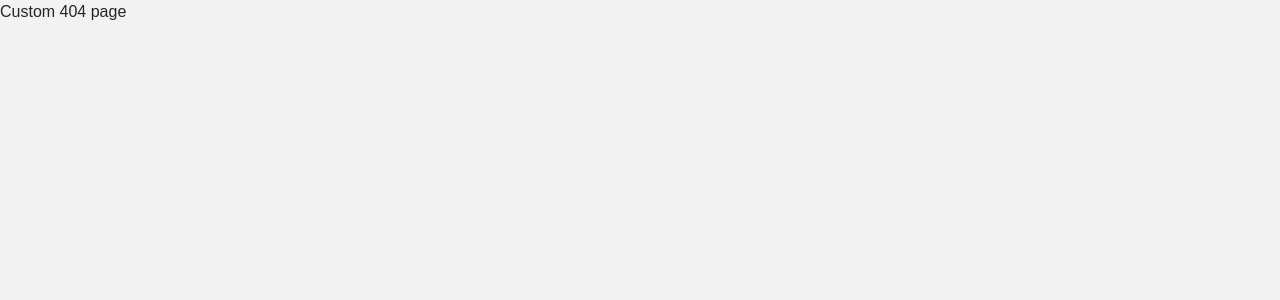
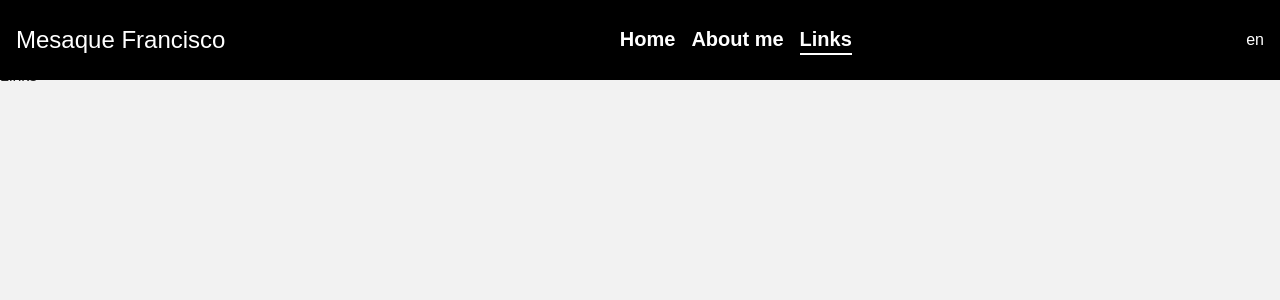
Before and after one commit to mesaquen/mesaquen.github.io, a Next.js app: page /en/links in a window 1280 px wide. Before the commit this address had no page. Shown: the top 300 px of the page. Built offline with nearby package versions, Linux system fonts and the light colour scheme.

Commit message:
feat: adding basic navigation bar

```diff
--- /dev/null
+++ b/src/app/[locale]/links/page.tsx
@@ -0,0 +1,10 @@
+import { useTranslations } from "next-intl";
+
+export default function LinksPage() {
+  const t = useTranslations();
+  return (
+    <>
+      <h1>{t("links")}</h1>
+    </>
+  );
+}
--- /dev/null
+++ b/src/components/NavMenu.tsx
@@ -0,0 +1,57 @@
+"use client";
+
+import { Link } from "@/i18n/navigation";
+import { useTranslations, useLocale } from "next-intl";
+import { useParams, usePathname, useSearchParams } from "next/navigation";
+
+type NavigationLink = {
+  href: string;
+  title: string;
+};
+
+const navigationList: NavigationLink[] = [
+  {
+    href: "/",
+    title: "home",
+  },
+  {
+    href: "/about",
+    title: "about",
+  },
+  {
+    href: "/links",
+    title: "links",
+  },
+];
+
+export function NavMenu() {
+  const t = useTranslations();
+  const locale = useLocale();
+  const pathname = usePathname();
+  const route = pathname.replace(`/${locale}`, "");
+
+  return (
+    <nav className="text-white bg-black flex fixed top-0 left-0 right-0 h-20">
+      <div className="container m-auto px-4 flex flex-row justify-between items-center">
+        <span className="text-2xl">{t("name")}</span>
+        <ul className="text-xl font-bold flex flex-row gap-4">
+          {navigationList.map((item) => {
+            debugger
+            const activeClass = route.length && item.href.includes(route)
+              ? "border-white"
+              : "border-black";
+            return (
+              <li
+                className={`hover:text-primary transition-all cursor-pointer border-b-2 ${activeClass}`}
+                key={item.title}
+              >
+                <Link href={item.href}>{t(item.title)}</Link>
+              </li>
+            );
+          })}
+        </ul>
+        <p>{locale}</p>
+      </div>
+    </nav>
+  );
+}
--- a/src/dictionaries/en.json
+++ b/src/dictionaries/en.json
@@ -10,5 +10,6 @@
     "download-resume": "Download Resume",
     "achievements": "Achievements",
     "animation": "A developer working on a desk",
+    "links": "Links",
     "biography": "I am an experienced professional with a background since 2013, developing mobile and web applications for various companies. Passionate about agile methodologies and continuous process improvement, with a focus on mentoring junior developers through code reviews, constructive feedback, workshops, and pair programming. My expertise includes e-commerce solutions, single-page applications, and cloud-based CRM systems, consistently delivering value to the client with a strong collaborative spirit."
 }
--- a/src/dictionaries/pt.json
+++ b/src/dictionaries/pt.json
@@ -10,5 +10,6 @@
     "download-resume": "Salvar currículo",
     "achievements": "Conquistas",
     "animation": "Um desenvolvedor trabalhando",
+    "links": "Contato",
     "biography": "Sou um profissional experiente com atuação desde 2013, desenvolvendo aplicações mobile e web para várias empresas. Apaixonado por metodologias ágeis e melhoria contínua de processos, com foco em mentoria de desenvolvedores juniores através de code reviews, feedback construtivo, workshops e pair programming. Minha expertise inclui soluções de e-commerce, aplicações single-page e sistemas CRM baseados em nuvem, entregando consistentemente valor ao cliente com um forte espírito colaborativo."
 }
```
